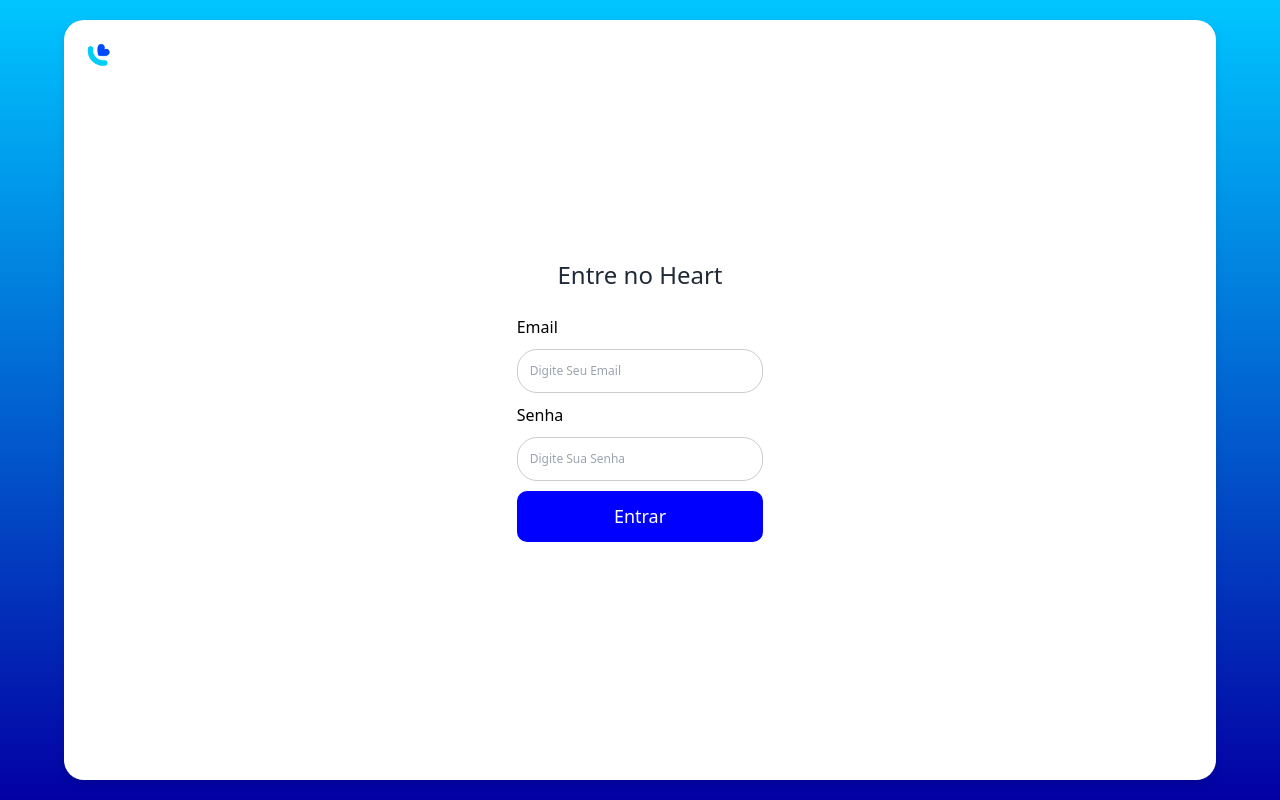
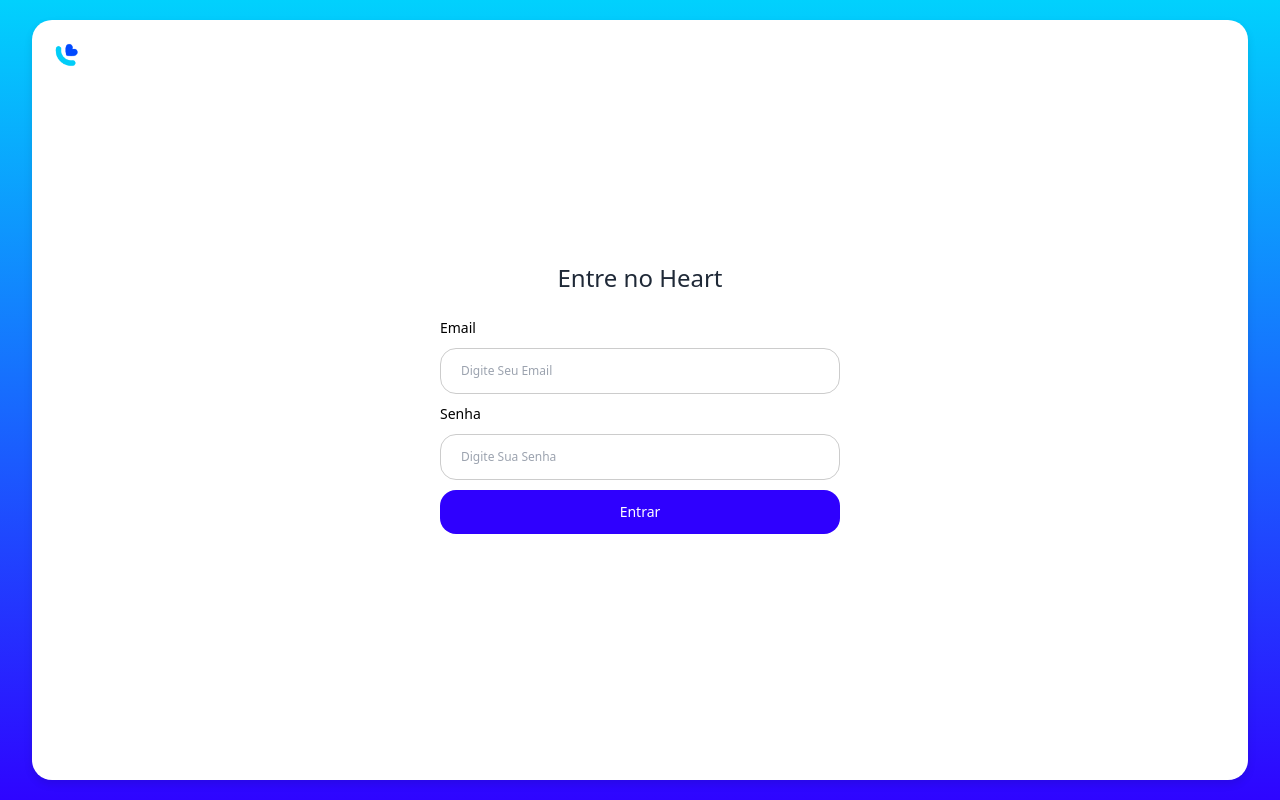
Before and after one commit to sounuv/echo_frontend, a Next.js app: page /login in a window 1280 px wide. Built offline with nearby package versions, Linux system fonts and the light colour scheme.

Commit message:
Finalização tela login

```diff
--- a/src/app/globals.css
+++ b/src/app/globals.css
@@ -14,6 +14,8 @@
   }
 }
 
+/* CSS LOGIN */
+
 body {
   width: 100vw;
   margin: 0;
@@ -21,14 +23,12 @@
   justify-content: center;
   align-items: center;
   min-height: 100vh;
-  background: linear-gradient(to bottom, #00C6FF, #0300A3);
+  background: linear-gradient(to bottom, #01d1fd, #2e04ff);
 }
-
-/* CSS LOGIN */
 
 /* Container principal branco */
 .container {
-  width: 90%;
+  width: 95%;
   height: 95vh;
   max-width: 1920px;
   background: white;
@@ -39,6 +39,17 @@
   box-shadow: 0 4px 8px rgba(0, 0, 0, 0.1);
   position: relative;
   padding: 40px;
+}
+
+/* Área de Conteúdo */
+.content {
+  width: 100%;
+  max-width: 400px;
+  text-align: left;
+  font-weight: 400;
+  font-size:.875rem;
+  line-height:1.25rem;
+  margin-bottom:.25rem;
 }
 
 /* Logo*/
@@ -68,33 +79,37 @@
   width: 100%;
   max-width: 400px;
   text-align: center;
+
 }
 
 /* Inputs */
 input {
   width: 100%;
-  padding: 12px;
+  padding: .75rem 1.25rem;
   margin: 10px 0;
   border: 1px solid #ccc;
-  border-radius: 20px;
+  border-radius: 1rem;
   font-size: .75rem;
+  border-color: rgb(204 204 204 / var(--tw-border-opacity));;
+  --tw-border-opacity: 1;
+  border-width: 1px;
+  box-sizing: border-box;
 }
 
 /* Botão de login */
 button {
   width: 100%;
-  padding: 12px;
+  padding: .75rem;
   border: none;
   background: blue;
   color: white;
-  font-size: 18px;
-  border-radius: 10px;
+  font-size: .875rem;
+  line-height:1.25rem;
+  border-radius: 1rem;
+  font-weight:500;
   cursor: pointer;
   transition: background 0.3s ease;
-}
-
-button:hover {
-  background: darkblue;
+  background: #2f00fe;
 }
 
 /* Responsividade */
```
